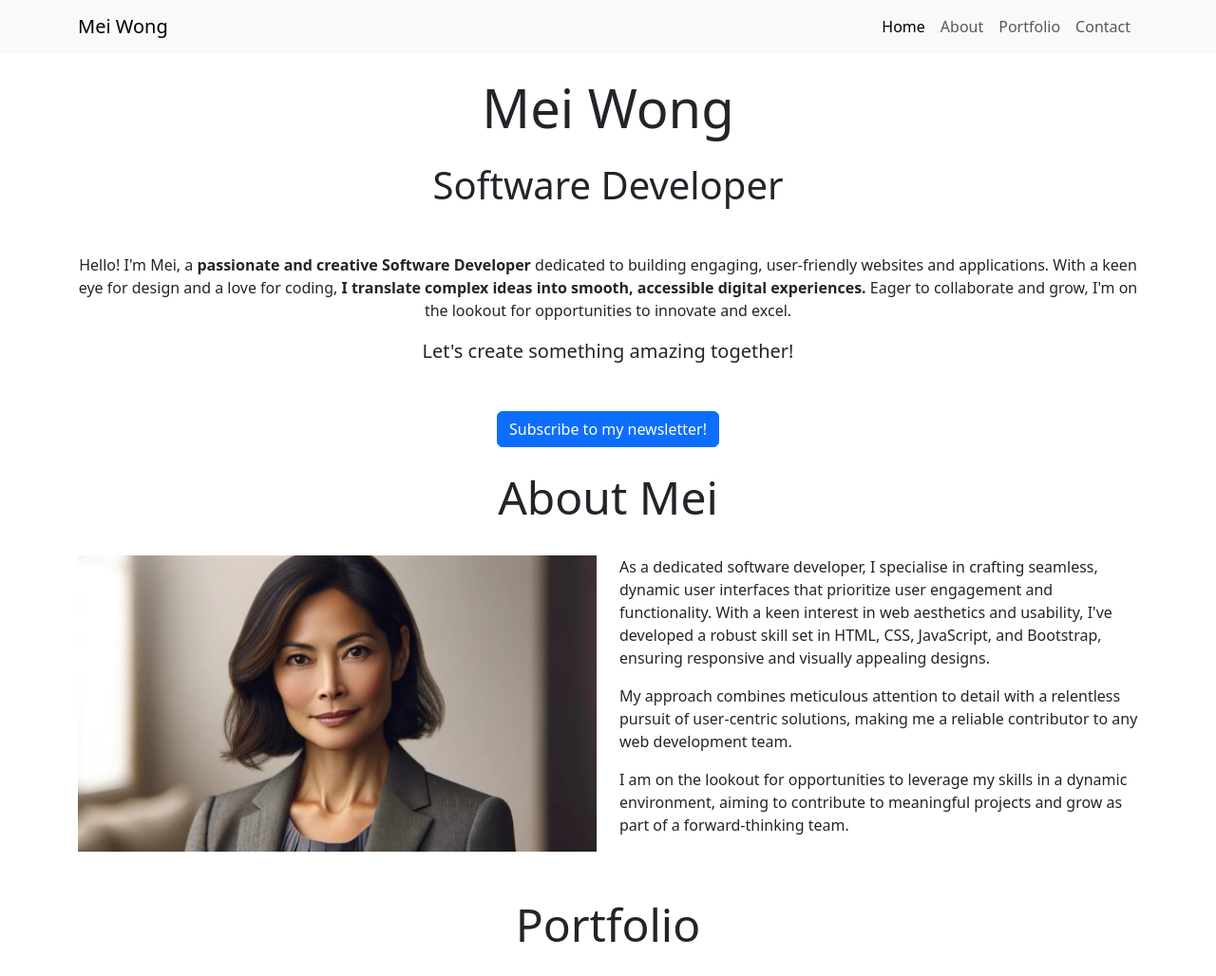
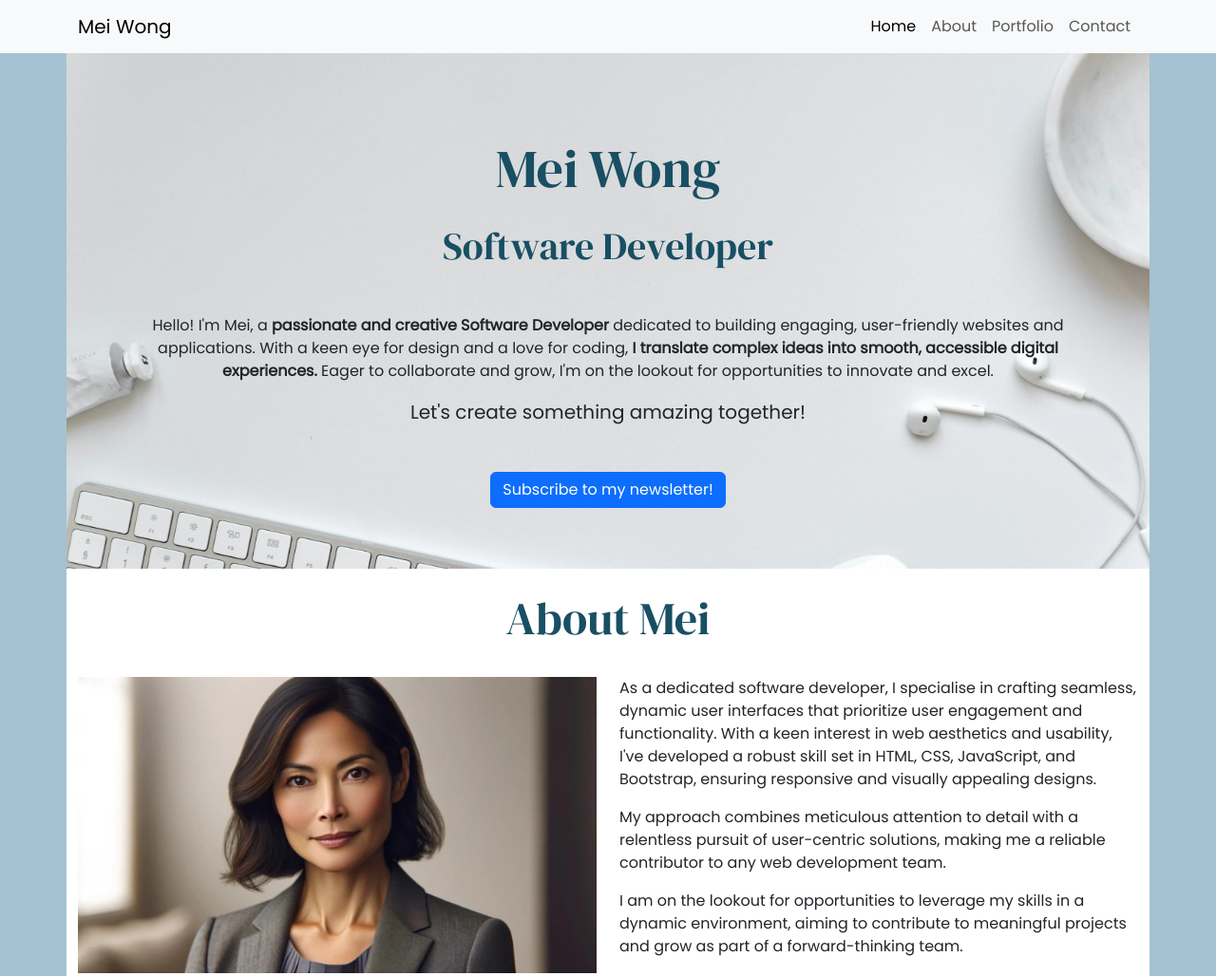
Before and after one commit to NeerGnoj/portfolio_project, a plain HTML site: page index.html in a window 1280 px wide. Shown: the top 1028 px of the page at 95% size. Drawn offline with nearby package versions, Linux system fonts and the light colour scheme.

Commit message:
Add first custom styles

```diff
--- /dev/null
+++ b/assets/css/style.css
@@ -0,0 +1,45 @@
+/*
+    #a4c2d1; egg blue
+    #dbdcde; light grey
+    #1f7798; mid-blue
+    #184f63; dark-blue
+*/
+
+/* global styles */
+
+@import url('https://fonts.googleapis.com/css2?family=DM+Serif+Display:ital@0;1&family=Poppins&display=swap');
+
+body {
+    font-family: "Poppins", sans-serif;
+    background-color: #a4c2d1;
+}
+
+h1,
+h2 {
+    font-family: "DM Serif Display", serif;
+    color: #184f63;
+}
+
+/* Hero */
+#hero {
+    background-color: #dbdcde;
+    background-image: url("../images/background.webp");
+    background-size: cover;
+    background-position: 50%, 70%;
+    min-height: 500px;
+    padding: 5% 7%;
+}
+/* About section */
+#about {
+    background-color: white;
+}
+
+/* Portfolio */
+#portfolio {
+    background-color: #dbdcde;
+}
+
+/* Contact */
+#contact {
+    background-color: white;
+}
--- a/index.html
+++ b/index.html
@@ -3,9 +3,10 @@
     <meta charset="UTF-8">
     <meta name="viewport" content="width=device-width, initial-scale=1.0">
     <title>Mei Wong | Software Developer</title>
-
     <!-- Bootstrap CSS Link -->
     <link href="https://cdn.jsdelivr.net/npm/bootstrap@5.3.3/dist/css/bootstrap.min.css" rel="stylesheet" integrity="sha384-QWTKZyjpPEjISv5WaRU9OFeRpok6YctnYmDr5pNlyT2bRjXh0JMhjY6hW+ALEwIH" crossorigin="anonymous">
+    <!-- Custom CSS stylesheet -->
+    <link href="assets/css/style.css" rel="stylesheet">
 </head>
 <body>
     <nav class="navbar navbar-expand-sm bg-body-tertiary">
```
Also changed, not shown: assets/images/background.webp (added).
